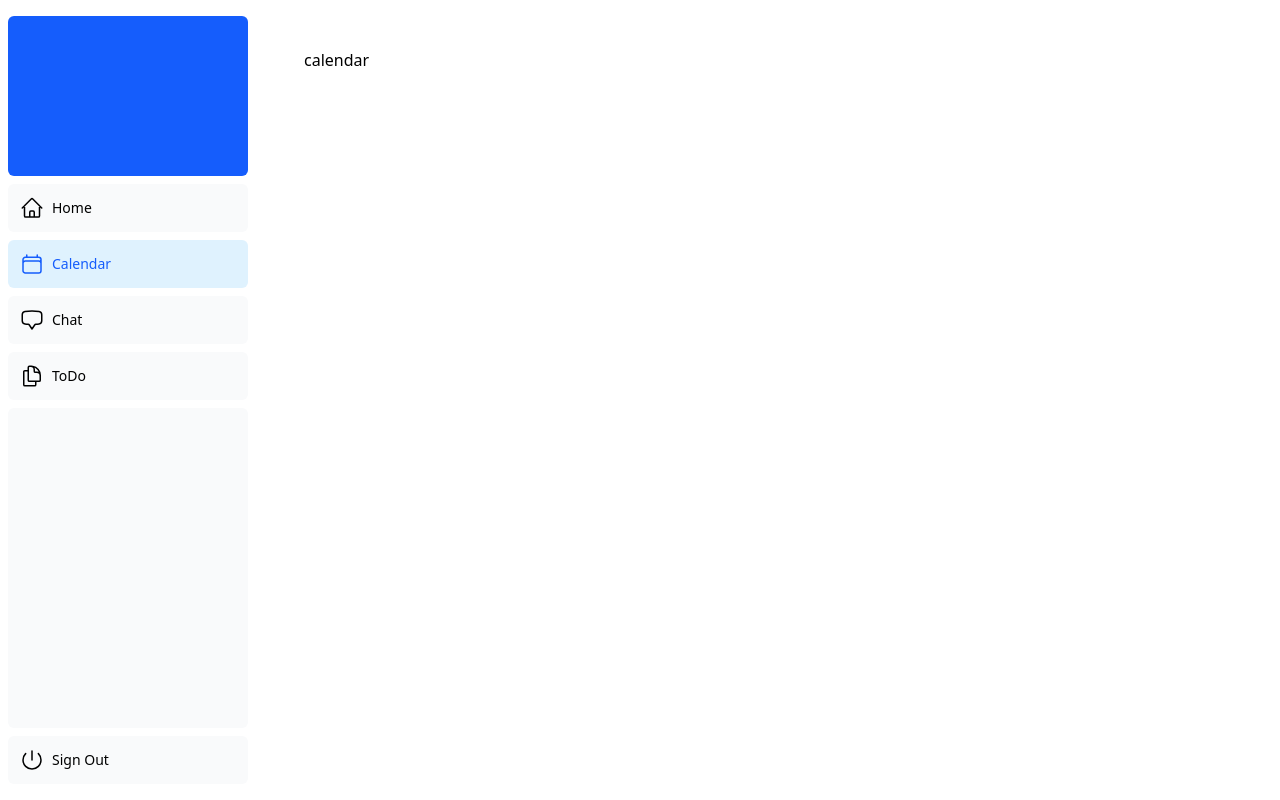
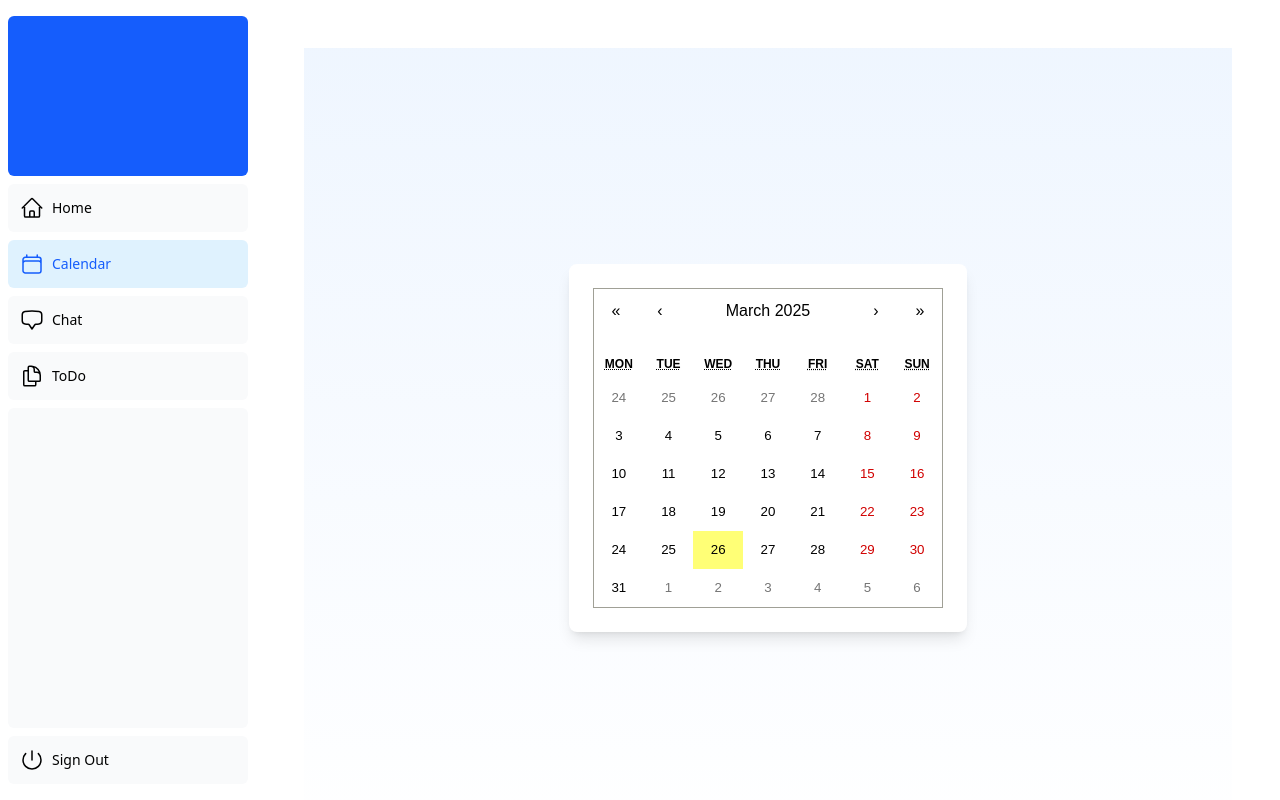
Before and after one commit to Fomaldehyde/moods_Dairy, a Next.js app: page /dashboard/calendar in a window 1280 px wide. Built offline with nearby package versions, Linux system fonts and the light colour scheme.

Commit message:
calendar的基本样式

```diff
--- /dev/null
+++ b/app/api/day/[date]/route.ts
@@ -0,0 +1,60 @@
+import { NextResponse } from 'next/server';
+import pool from '@/app/utils/localPg';
+
+export async function GET(req: Request, context: { params: { date: string } }) {
+  try {
+    // 使用 await 获取 context.params
+    const { date } = await context.params;
+
+    console.log('Fetching data for date:', date);
+
+    // 查询当天的心情
+    const moodResult = await pool.query(
+      `
+      SELECT m.emoji AS mood
+      FROM days d
+      LEFT JOIN moods m ON d.mood_id = m.id
+      WHERE d.date = $1
+      LIMIT 1;
+      `,
+      [date]
+    );
+
+    const mood = moodResult.rows[0]?.mood || '🍃'; // 如果没有心情，默认显示 🍃
+
+    // 查询当天的待办事项
+    const todosResult = await pool.query(
+      `
+      SELECT is_completed
+      FROM todos
+      WHERE day_id = (
+        SELECT id FROM days WHERE date = $1 LIMIT 1
+      );
+      `,
+      [date]
+    );
+
+    const todos = todosResult.rows;
+
+    // 计算待办状态
+    let todoStatus: 'none' | 'allCompleted' | 'noneCompleted' | 'partiallyCompleted' = 'none';
+    if (todos.length > 0) {
+      const completedCount = todos.filter((todo) => todo.is_completed).length;
+      if (completedCount === todos.length) {
+        todoStatus = 'allCompleted'; // 全部完成
+      } else if (completedCount === 0) {
+        todoStatus = 'noneCompleted'; // 全部未完成
+      } else {
+        todoStatus = 'partiallyCompleted'; // 部分完成
+      }
+    }
+
+    return NextResponse.json({ date, mood, todoStatus });
+  } catch (error) {
+    console.error('Error fetching day data:', error);
+    return NextResponse.json(
+      { error: 'Failed to fetch day data', details: error instanceof Error ? error.message : 'Unknown error' },
+      { status: 500 }
+    );
+  }
+}
--- a/app/dashboard/calendar/page.tsx
+++ b/app/dashboard/calendar/page.tsx
@@ -1,5 +1,82 @@
+'use client';
+
+import React, { useState, useEffect } from 'react';
+import Calendar from 'react-calendar';
+import 'react-calendar/dist/Calendar.css';
+import { useRouter } from 'next/navigation';
+import { getDayData, DayData } from '@/app/lib/data';
+
 export default function Page() {
+  const [selectedDate, setSelectedDate] = useState<Date | null>(null);
+  const [dayDataMap, setDayDataMap] = useState<{ [date: string]: DayData }>({});
+  const router = useRouter();
+
+  // 获取某一天的数据
+  const fetchDayData = async (date: Date) => {
+    const dateString = date.toISOString().split('T')[0];
+    if (!dayDataMap[dateString]) {
+      const data = await getDayData(dateString);
+      if (data) {
+        setDayDataMap((prev) => ({ ...prev, [dateString]: data }));
+      }
+    }
+  };
+
+  // 计算待办事项状态颜色
+  const getTodoStatusColor = (status: DayData['todoStatus']) => {
+    switch (status) {
+      case 'allCompleted':
+        return 'bg-green-400'; // 全部完成
+      case 'noneCompleted':
+        return 'bg-red-400'; // 全部未完成
+      case 'partiallyCompleted':
+        return 'bg-yellow-400'; // 部分完成
+      default:
+        return 'bg-gray-400'; // 无任务
+    }
+  };
+
+  // 渲染日历单元格内容
+  const tileContent = ({ date }: { date: Date }) => {
+    const dateString = date.toISOString().split('T')[0];
+    const day = dayDataMap[dateString];
+
+    if (!day) return null;
+
     return (
-      <div>calendar</div>
+      <div className="flex flex-col items-center">
+        {/* 心情图标 */}
+        <div
+          className="text-2xl cursor-pointer"
+          onClick={() => router.push(`/dashboard/chat?date=${dateString}`)}
+        >
+          {day.mood}
+        </div>
+        {/* 待办事项状态 */}
+        <div
+          className={`w-3 h-3 rounded-full mt-1 ${getTodoStatusColor(day.todoStatus)}`}
+          onClick={() => router.push(`/dashboard/todo?date=${dateString}`)}
+        ></div>
+      </div>
     );
-  }
+  };
+
+  // 当选中日期变化时，加载对应的数据
+  useEffect(() => {
+    if (selectedDate) {
+      fetchDayData(selectedDate);
+    }
+  }, [selectedDate]);
+
+  return (
+    <div className="min-h-screen bg-gradient-to-b from-blue-50 to-white flex items-center justify-center">
+      <div className="bg-white p-6 rounded-lg shadow-lg">
+        <Calendar
+          onChange={(value) => setSelectedDate(value instanceof Date ? value : null)}
+          value={selectedDate}
+          tileContent={tileContent}
+        />
+      </div>
+    </div>
+  );
+}
--- /dev/null
+++ b/app/lib/data.ts
@@ -0,0 +1,19 @@
+export interface DayData {
+  date: string;
+  mood: string; // 心情 emoji
+  todoStatus: 'none' | 'allCompleted' | 'noneCompleted' | 'partiallyCompleted'; // 待办状态
+}
+
+// 获取某一天的心情和待办状态
+export async function getDayData(date: string): Promise<DayData | null> {
+  try {
+    const response = await fetch(`/api/day/${date}`);
+    if (!response.ok) {
+      throw new Error('Failed to fetch day data');
+    }
+    return response.json();
+  } catch (error) {
+    console.error('Error fetching day data:', error);
+    return null;
+  }
+}
--- a/app/seed/route.ts
+++ b/app/seed/route.ts
@@ -87,13 +87,26 @@ async function seedDays(userId: number) {
     )
   );
 
-  return insertedDays.map((result) => ({
-    id: result.rows[0]?.id,
-    date: result.rows[0]?.date,
-  })).filter((day) => day.id && day.date);
+  const days = insertedDays
+    .map((result) => ({
+      id: result.rows[0]?.id,
+      date: result.rows[0]?.date,
+    }))
+    .filter((day) => day.id && day.date);
+
+  // 格式化 dayMap 的键为 YYYY-MM-DD
+  const dayMap = days.reduce((map, day) => {
+    map[new Date(day.date).toISOString().split('T')[0]] = day.id;
+    return map;
+  }, {} as { [date: string]: number });
+
+  console.log('Day map YYYY:', dayMap); // 添加日志
+  return dayMap;
 }
 
 async function seedChats(dayMap: { [date: string]: number }) {
+  console.log('Day map:', dayMap);
+
   await pool.query(`
     CREATE TABLE IF NOT EXISTS chats (
       id SERIAL PRIMARY KEY,
@@ -110,6 +123,7 @@ async function seedChats(dayMap: { [date: string]: number }) {
   const insertedChats = await Promise.all(
     testChats.map((chat) => {
       const dayId = dayMap[chat.dayDate];
+      console.log(`Processing chat for date ${chat.dayDate}, dayId: ${dayId}`); // 添加日志
       if (!dayId) return null;
 
       return pool.query(
@@ -127,6 +141,7 @@ async function seedChats(dayMap: { [date: string]: number }) {
 }
 
 async function seedTodos(dayMap: { [date: string]: number }) {
+  console.log('Day map:', dayMap);
   await pool.query(`
     CREATE TABLE IF NOT EXISTS todos (
       id SERIAL PRIMARY KEY,
@@ -140,6 +155,7 @@ async function seedTodos(dayMap: { [date: string]: number }) {
   const insertedTodos = await Promise.all(
     testTodos.map((todo) => {
       const dayId = dayMap[todo.dayDate];
+      console.log(`Processing todo for date ${todo.dayDate}, dayId: ${dayId}`); // 添加日志
       if (!dayId) return null;
 
       return pool.query(
@@ -171,12 +187,7 @@ export async function GET() {
     console.log('User seeded successfully.');
 
     // Seed days
-    const days = await seedDays(userId);
-    const dayMap = days.reduce((map, day) => {
-      map[day.date] = day.id;
-      return map;
-    }, {} as { [date: string]: number });
-
+    const dayMap = await seedDays(userId);
     console.log('Days seeded successfully.');
 
     // Seed chats and todos
--- a/app/utils/localPg.ts
+++ b/app/utils/localPg.ts
@@ -1,7 +1,11 @@
 import { Pool } from 'pg';
+import dotenv from 'dotenv';
+
+dotenv.config();
 
 const pool = new Pool({
   connectionString: process.env.POSTGRES_URL,
+  ssl: process.env.NODE_ENV === 'production' ? { rejectUnauthorized: false } : false,
 });
 
 export default pool;
```
